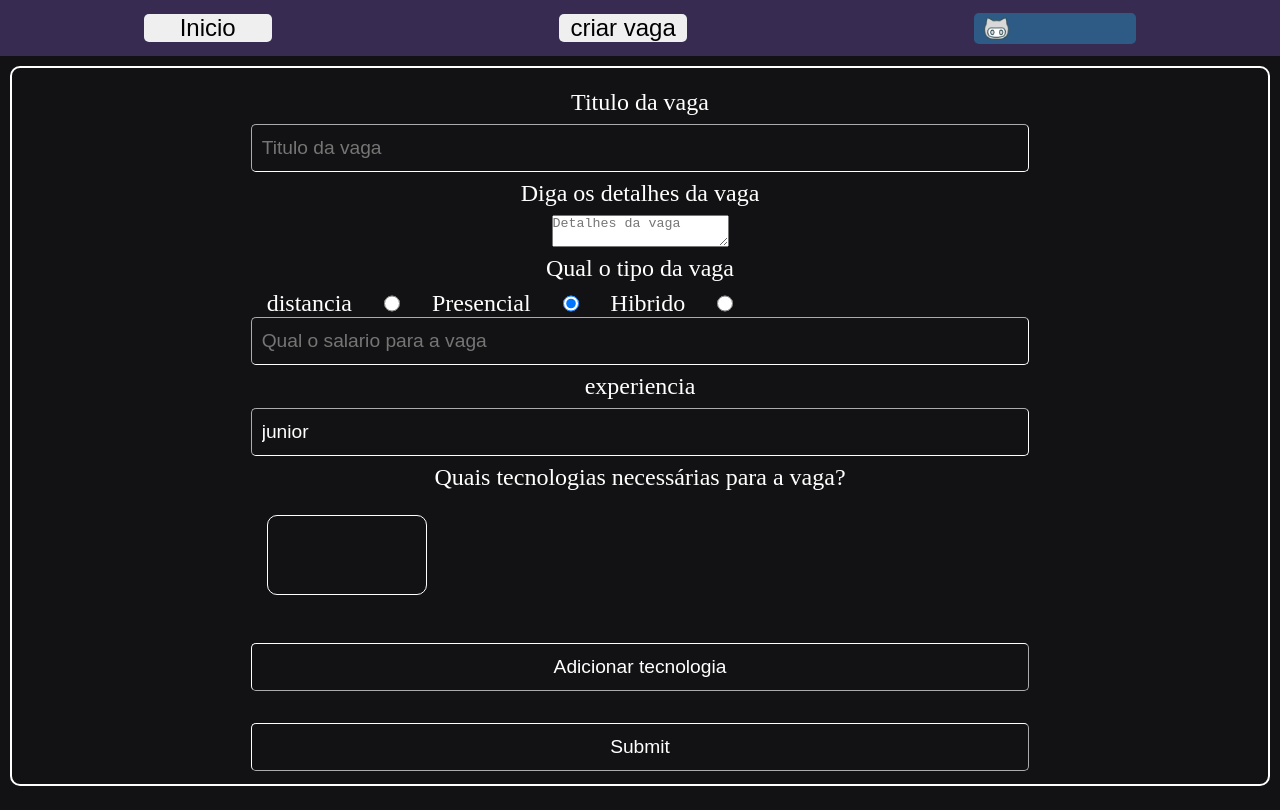
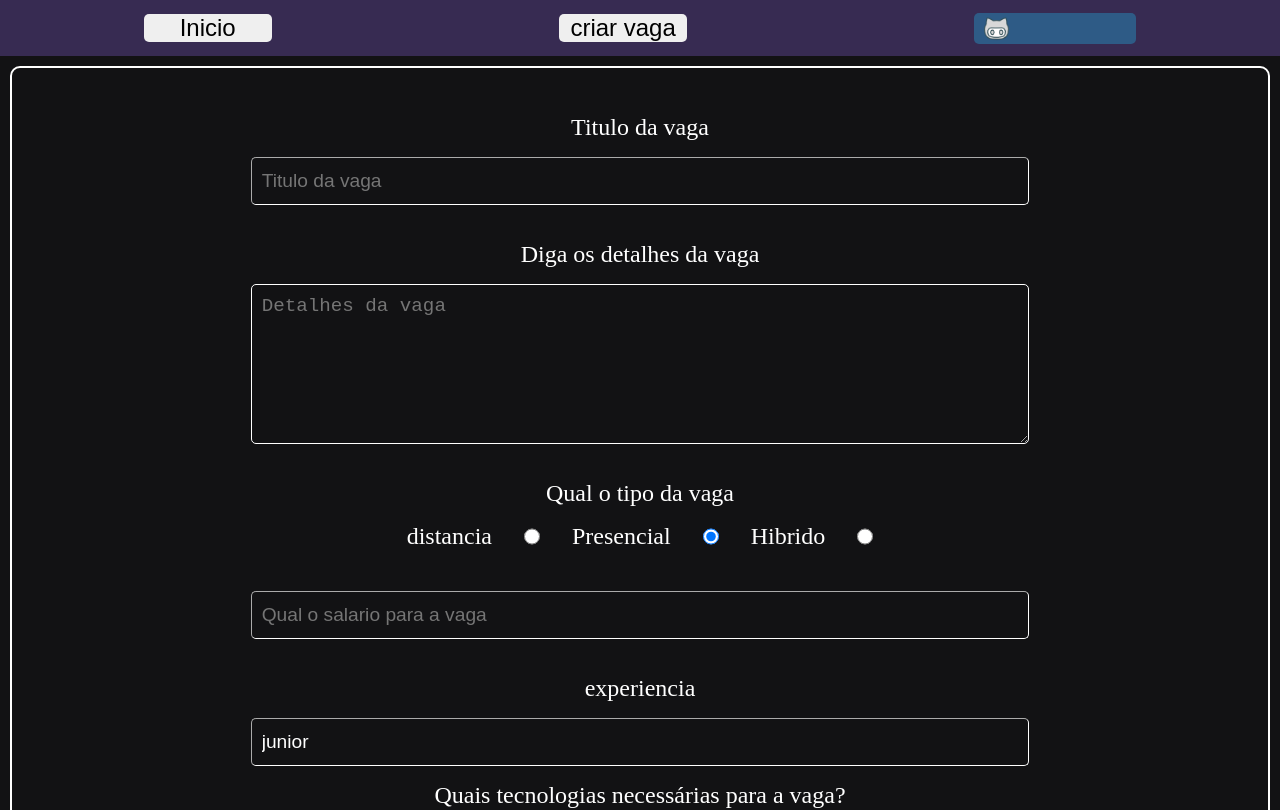
Before and after one commit to denner-august/JobNow, a Next.js app in the folder job-now/: page /CreateJob in a window 1280 px wide. Shown: the top 810 px of the page. Built offline with nearby package versions, Linux system fonts and the light colour scheme; no server answers.

Commit message:
Update createJobForm.module.scss

```diff
--- a/job-now/components/homePage/components/formCreateJob/createJobForm.module.scss
+++ b/job-now/components/homePage/components/formCreateJob/createJobForm.module.scss
@@ -28,8 +28,15 @@
 
     min-height: 80vh;
 
+    p {
+      color: red;
+      font-size: 2rem;
+      margin: 10px 0px;
+    }
+
     input,
-    button {
+    button,
+    textarea {
       width: 90%;
       height: 3rem;
       padding: 10px;
@@ -44,12 +51,17 @@
       color: white;
     }
 
+    textarea {
+      height: 10rem;
+      // resize: none;
+    }
+
     input:focus {
       background-color: rgb(16, 49, 77);
     }
 
     button {
-      margin-top: 2rem;
+      margin-top: 1rem;
       cursor: pointer;
     }
 
@@ -91,10 +103,16 @@
         width: 1rem;
       }
     }
+
+    .tipo {
+      display: flex;
+      justify-content: center;
+      margin-bottom: 1.3rem;
+    }
   }
 
   label {
-    margin: 0.5rem 0px;
+    margin: 1rem 0px;
 
     font-size: 1.5rem;
 
```
